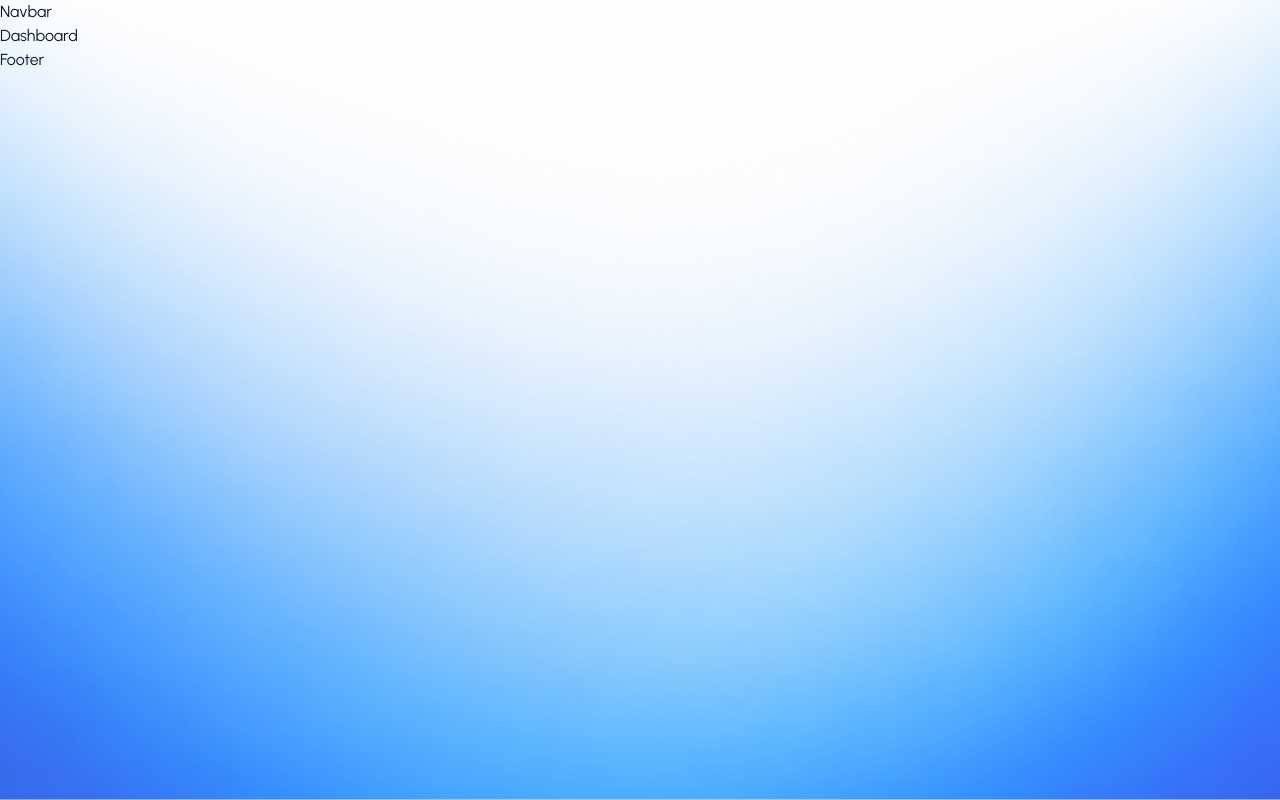
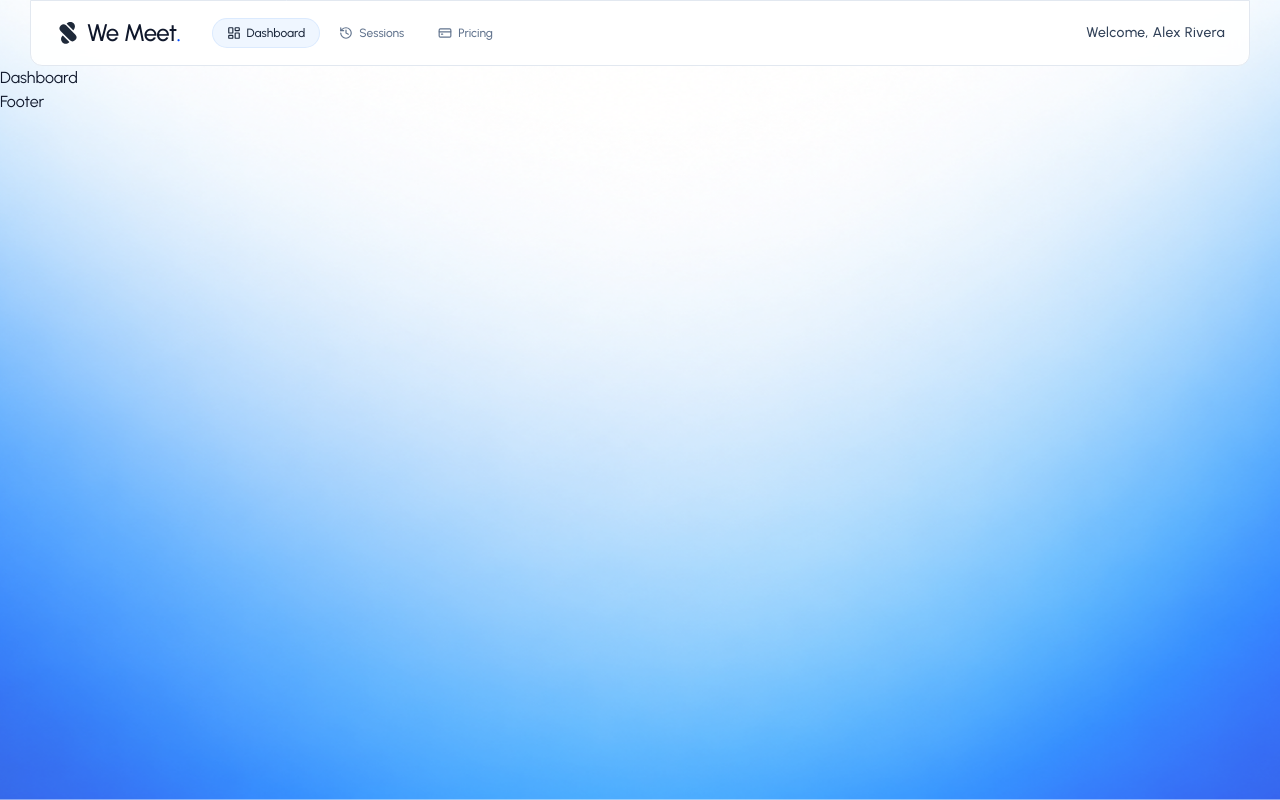
Before and after one commit to FarhadNuri/We-Meet-Video-Meeting, a React (Vite) app in the folder client/: page /dashboard in a window 1280 px wide. Built offline with nearby package versions, Linux system fonts and the light colour scheme; no server answers.

Commit message:
feat(client): build Navbar with navigation links and user menu

```diff
--- a/client/src/components/Navbar.jsx
+++ b/client/src/components/Navbar.jsx
@@ -1,8 +1,69 @@
 import React from 'react'
+import { dummyUser } from '../assets/asset'
+import { useLocation, Link } from 'react-router-dom'
+import { LayoutDashboard, History, CreditCard } from 'lucide-react'
+import { UserButton } from '@clerk/react'
 
 const Navbar = () => {
+  const { isSignedIn, user } = { user: dummyUser, isSignedIn: true }
+  const location = useLocation()
+  const userName = user?.fullName || user?.firstName || user?.primaryEmailAddress?.emailAddress?.split("@")[0] || "User";
+
   return (
-    <div>Navbar</div>
+    <header className="w-full max-w-305 mx-auto bg-white/90 backdrop-blur xl:rounded-b-xl sticky top-0 z-40 px-6 py-4 flex items-center justify-between border border-slate-200">
+      {/* Brand Logo & Navigation Links */}
+      <div className='flex items-center gap-6'>
+        <Link to='/dashboard' className='flex items-center gap-1.5'>
+          <img src="/logo.svg" alt="MeetUp Logo" className="size-6.5" />
+          <span className='text-2xl font-medium tracking-tight text-slate-900 flex items-center'>
+            We Meet<span className="text-primary">.</span>
+          </span>
+        </Link>
+
+        {isSignedIn && (
+          <nav className="hidden md:flex items-center gap-1.5 ml-2">
+            <Link to="/dashboard"
+              className={`px-3.5 py-1.5 rounded-full text-xs font-medium transition-all flex items-center gap-1.5 ${location.pathname === '/dashboard'
+                  ? "ring ring-blue-100 bg-blue-50 text-slate-800"
+                  : "text-slate-500 hover:text-slate-900 hover:bg-slate-50"
+                }`}>
+              <LayoutDashboard className="w-3.5 h-3.5" />
+              Dashboard
+            </Link>
+
+            <Link to="/sessions"
+              className={`px-3.5 py-1.5 rounded-full text-xs font-medium transition-all flex items-center gap-1.5 ${location.pathname === '/sessions'
+                  ? "ring ring-blue-100 bg-blue-50 text-slate-800"
+                  : "text-slate-500 hover:text-slate-900 hover:bg-slate-50"
+                }`}>
+              <History className="w-3.5 h-3.5" />
+              Sessions
+            </Link>
+
+            <Link to="/pricing"
+              className={`px-3.5 py-1.5 rounded-full text-xs font-medium transition-all flex items-center gap-1.5 ${location.pathname === '/pricing'
+                  ? "ring ring-blue-100 bg-blue-50 text-slate-800"
+                  : "text-slate-500 hover:text-slate-900 hover:bg-slate-50"
+                }`}>
+              <CreditCard className="w-3.5 h-3.5" />
+              Pricing
+            </Link>
+          </nav>
+        )}
+      </div>
+
+      {/* Right Profile / UserButton */}
+      {isSignedIn && (
+        <div className='flex items-center gap-4'>
+          <Link to="/sessions" className='md:hidden text-xs font-medium text-slate-600 hover:text-primary flex items-center gap-1'>
+            <History className="w-4 h-4" />
+            Sessions
+          </Link>
+          <span className='font-medium hidden sm:inline tracking-wide text-sm text-slate-700'>Welcome, {userName}</span>
+          <UserButton afterSignOutUrl="/login" />
+        </div>
+      )}
+    </header>
   )
 }
 
```
